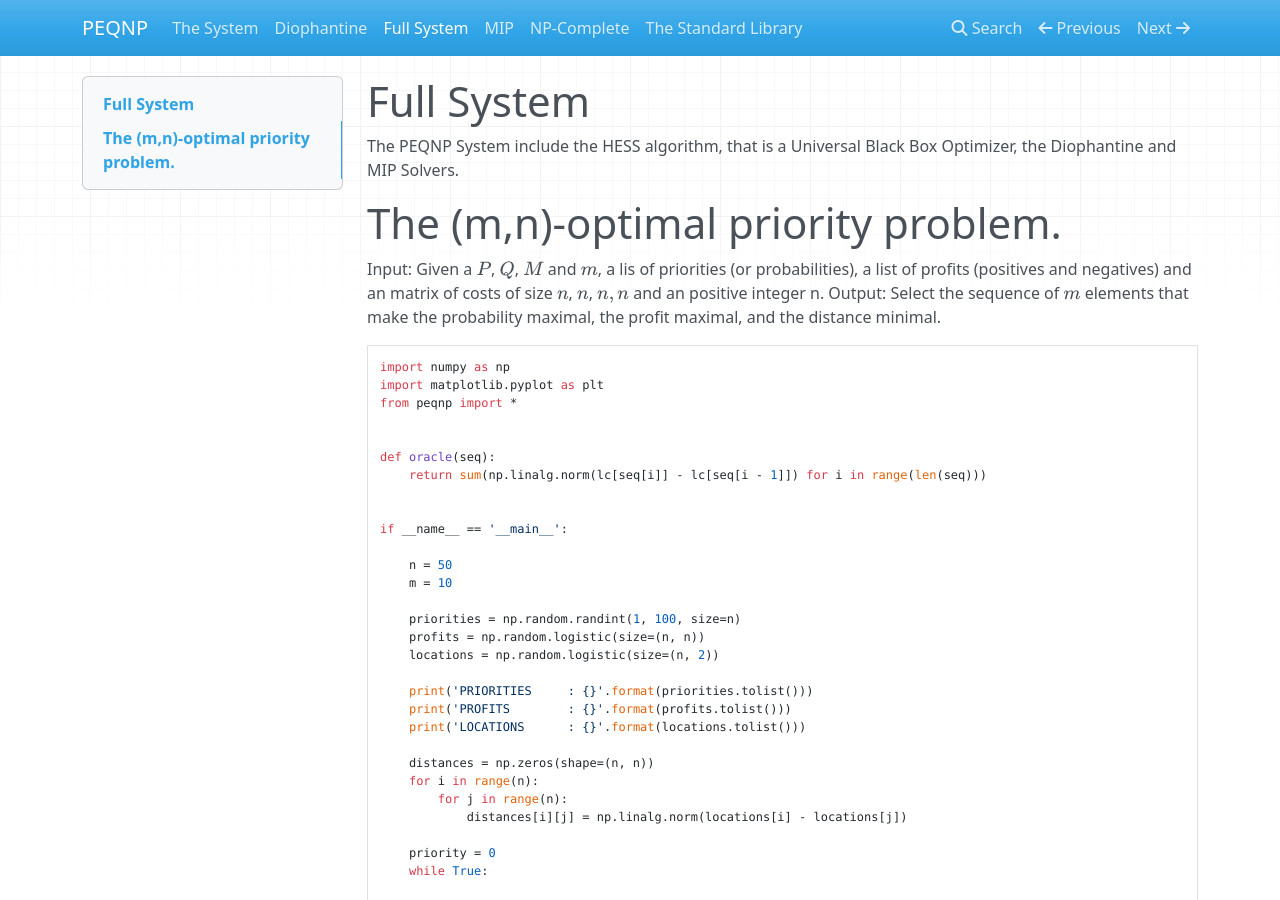
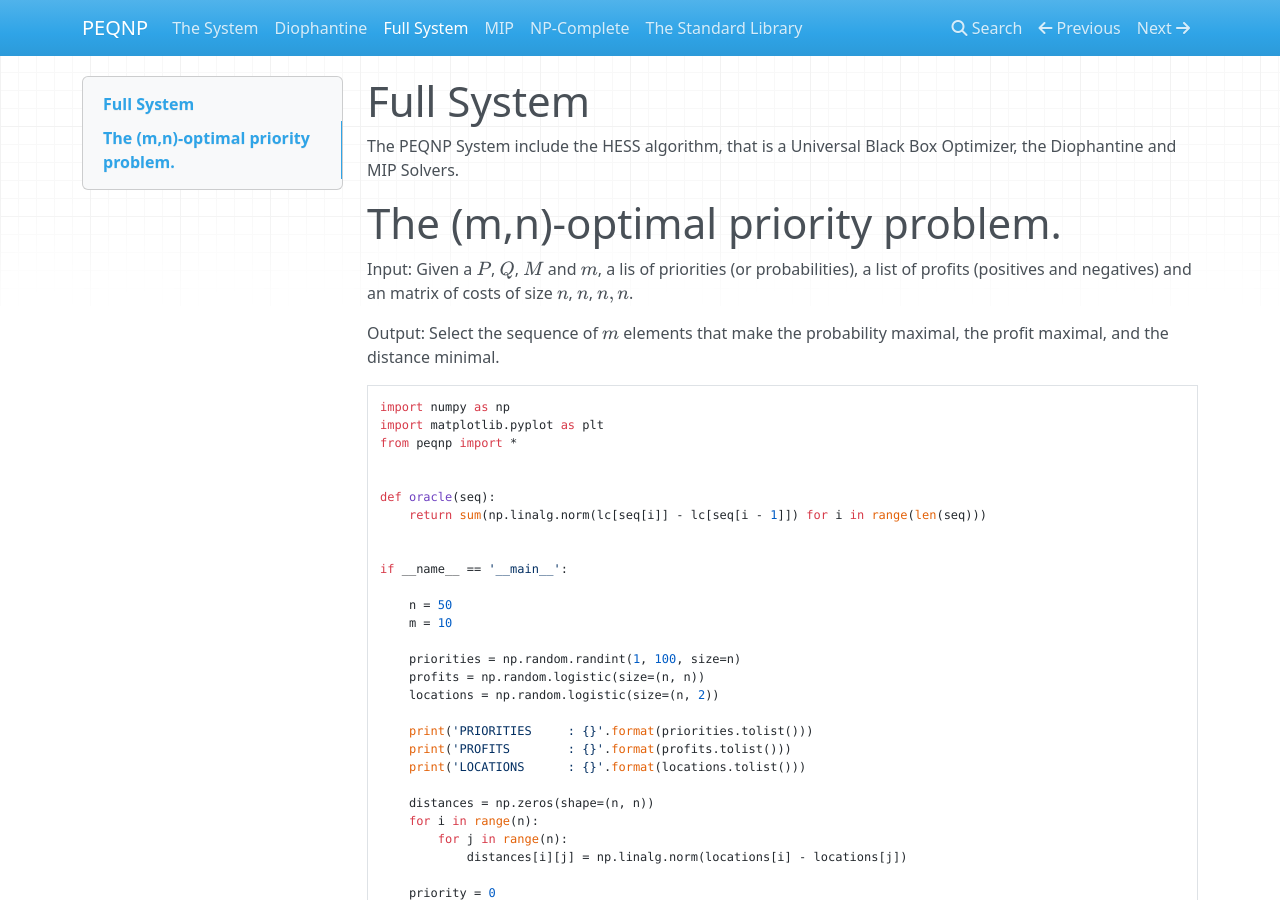
Before and after one commit to maxtuno/PEQNP, an MkDocs documentation site: the page built from docs/full.md, in a window 1280 px wide and 900 px high. Built offline with MkDocs 1.6.1, drawn with Linux system fonts in a browser that asks for light colours; nearby versions of some CDN libraries; formulas are drawn with MathJax 3; a script that is not in the unit is left out.

Commit message:
Update full.md

````diff
--- a/docs/full.md
+++ b/docs/full.md
@@ -4,7 +4,8 @@ The PEQNP System include the HESS algorithm, that is a Universal Black Box Optim
 
 # The \(m,n)\-optimal priority problem.
 
-Input: Given a \(P\), \(Q\), \(M\) and \(m\), a lis of priorities (or probabilities), a list of profits (positives and negatives) and an matrix of costs of size \(n\), \(n\), \(n, n\) and an positive integer n.
+Input: Given a \(P\), \(Q\), \(M\) and \(m\), a lis of priorities (or probabilities), a list of profits (positives and negatives) and an matrix of costs of size \(n\), \(n\), \(n, n\).
+
 Output: Select the sequence of \(m\) elements that make the probability maximal, the profit maximal, and the distance minimal.
 
 ```python
````
